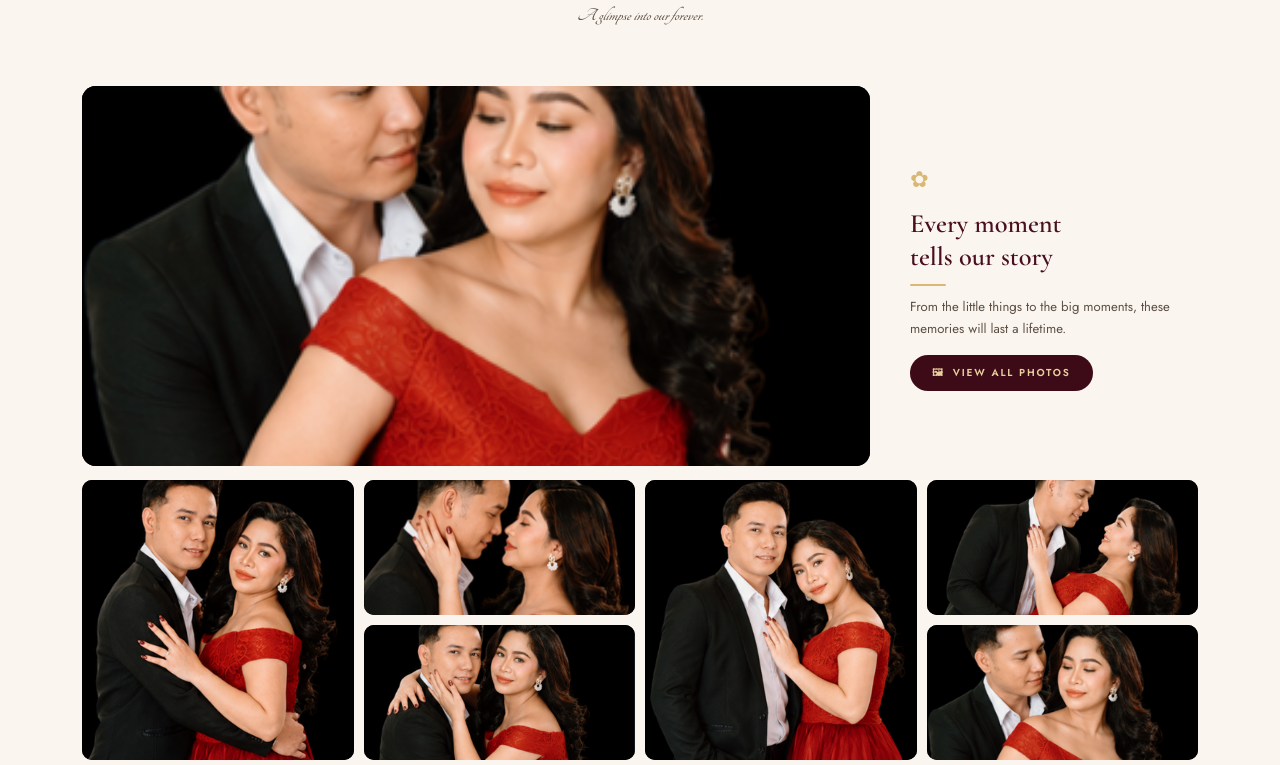
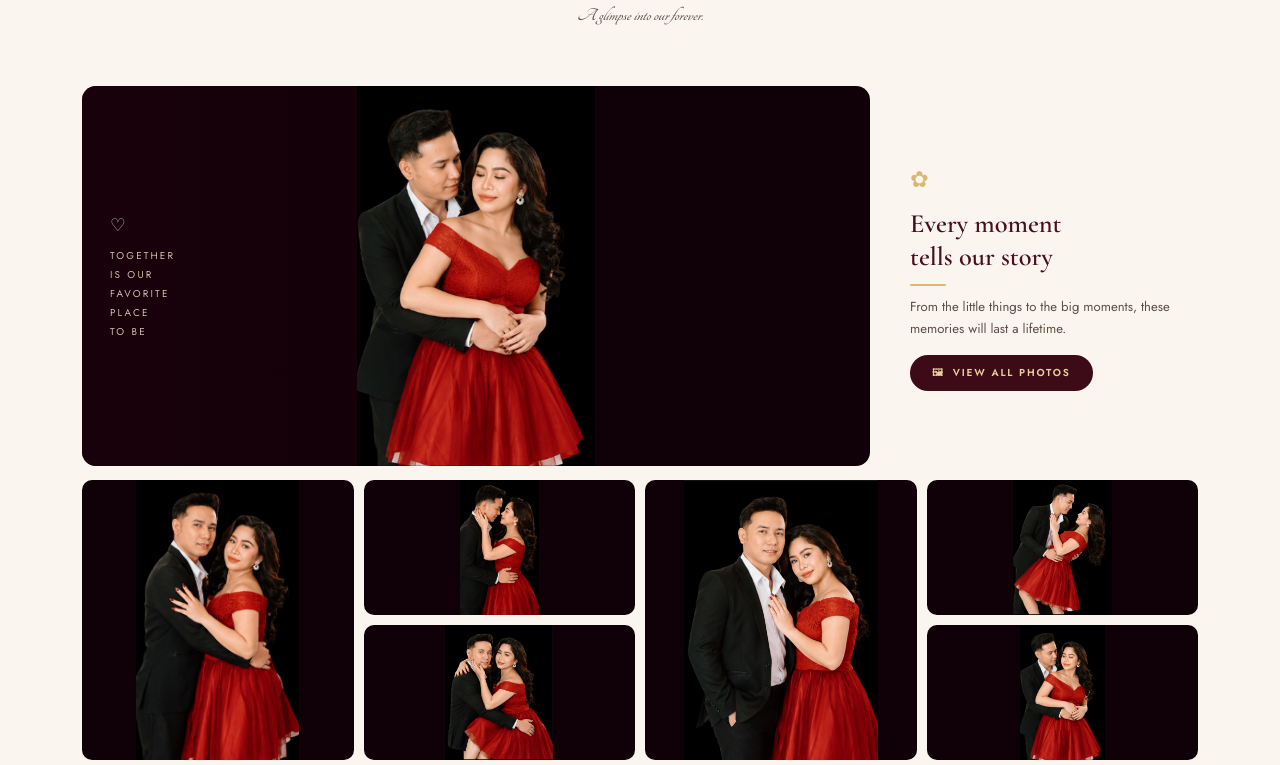
Before and after one commit to april1433/wedding, a website built with Vite: page index.html in a window 1280 px wide. Shown: the part 3695-4460 px from the top of the page. Built offline with nearby package versions, Linux system fonts and the light colour scheme; some packages are replaced by stand-ins of ours; no server answers; the database is empty.

Commit message:
fix: use object-fit contain so bride's face is fully visible in gallery

```diff
--- a/style.css
+++ b/style.css
@@ -1069,15 +1069,15 @@ section {
   height: 380px;
   background: #100008;
 }
-/* Hero image — fills the slot, cropped nicely */
+/* Hero image — show full couple (contain blends with dark bg) */
 .gal-hero-bg { display: none; }
 .gal-hero-img {
   position: absolute;
   inset: 0;
   width: 100%;
   height: 100%;
-  object-fit: cover;
-  object-position: center 30%;
+  object-fit: contain;
+  object-position: center center;
   display: block;
   z-index: 1;
 }
@@ -1183,14 +1183,14 @@ section {
 .gal-m-tall { height: 100%; }
 /* Hide unused bg images */
 .gal-m-bg { display: none; }
-/* Couple photo — fills slot cleanly */
+/* Couple photo — contain so full person is visible */
 .gal-m-img {
   position: absolute;
   inset: 0;
   width: 100%;
   height: 100%;
-  object-fit: cover;
-  object-position: center 20%;
+  object-fit: contain;
+  object-position: center bottom;
   display: block;
   z-index: 1;
   transition: transform .4s ease;
```
